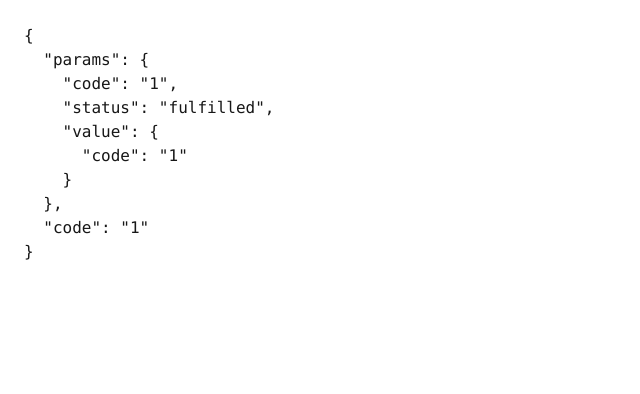
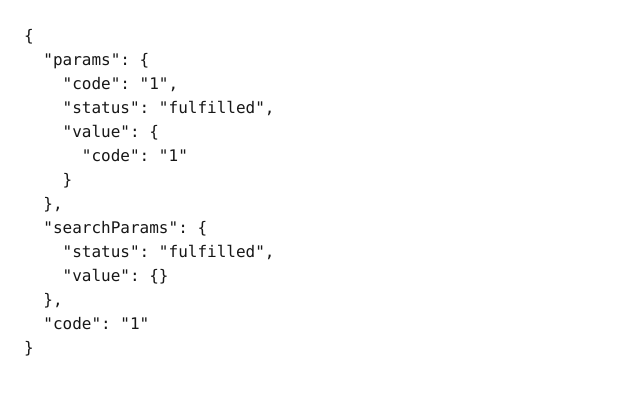
Before and after one commit to muu-ima/nfc-profile, a Next.js app: page /p/1 in a window 1280 px wide. Shown: the top 394 px of the page, without its empty margins (0-640 px from the left). Built offline with nearby package versions, Linux system fonts and the light colour scheme.

Commit message:
debug(routes): inspect params for /p/[code]

```diff
--- a/app/p/[code]/page.tsx
+++ b/app/p/[code]/page.tsx
@@ -3,12 +3,18 @@ export const revalidate = 0;
 
 export default async function PublicProfilePage({
   params,
+  searchParams,
 }: {
-  params: { code: string };
+  params: { code?: string };
+  searchParams?: { code?: string };
 }) {
-  const code = params.code;
+  const code = params.code ?? searchParams?.code ?? "";
 
-  return <pre className="p-6">{JSON.stringify({ params, code }, null, 2)}</pre>;
+  return (
+    <pre className="p-6">
+      {JSON.stringify({ params, searchParams, code }, null, 2)}
+    </pre>
+  );
 }
 
 // const { data: profile, error } = await supabaseServer
```
